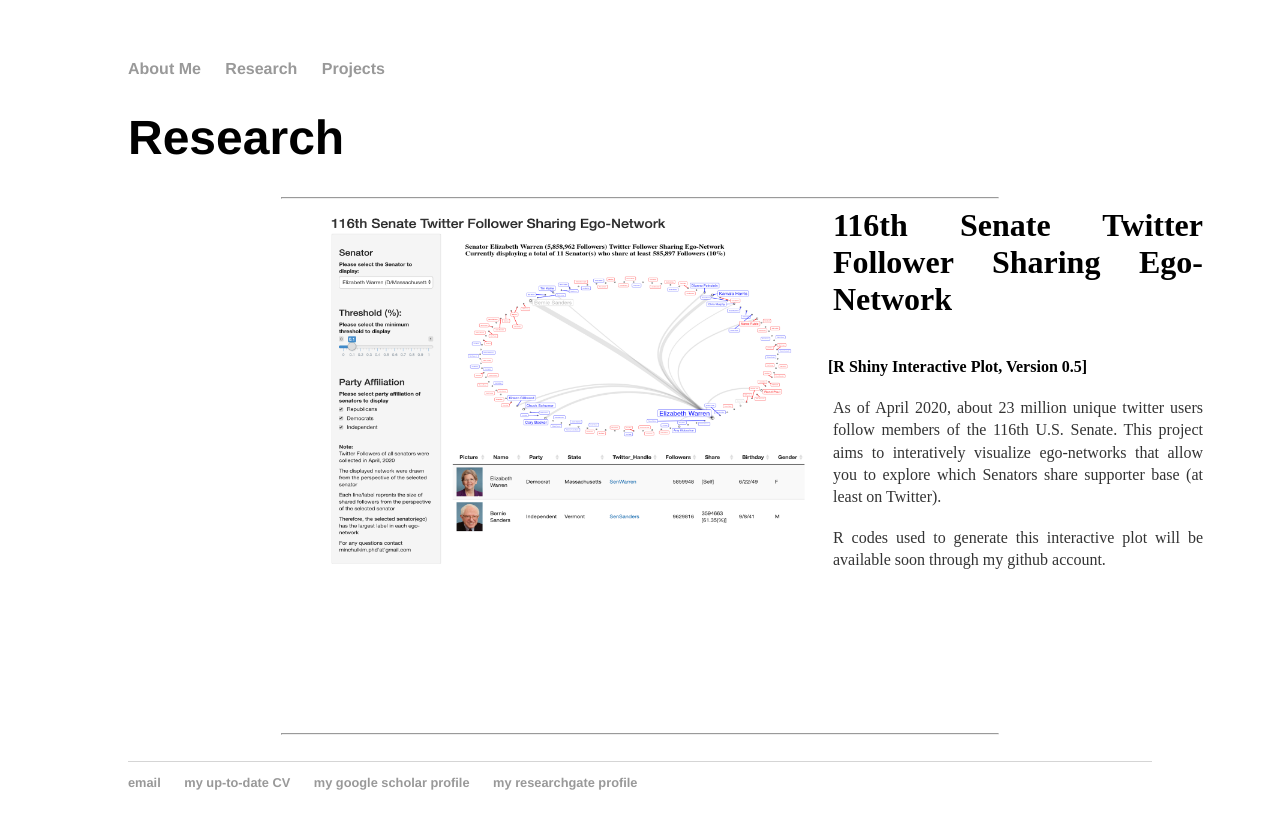
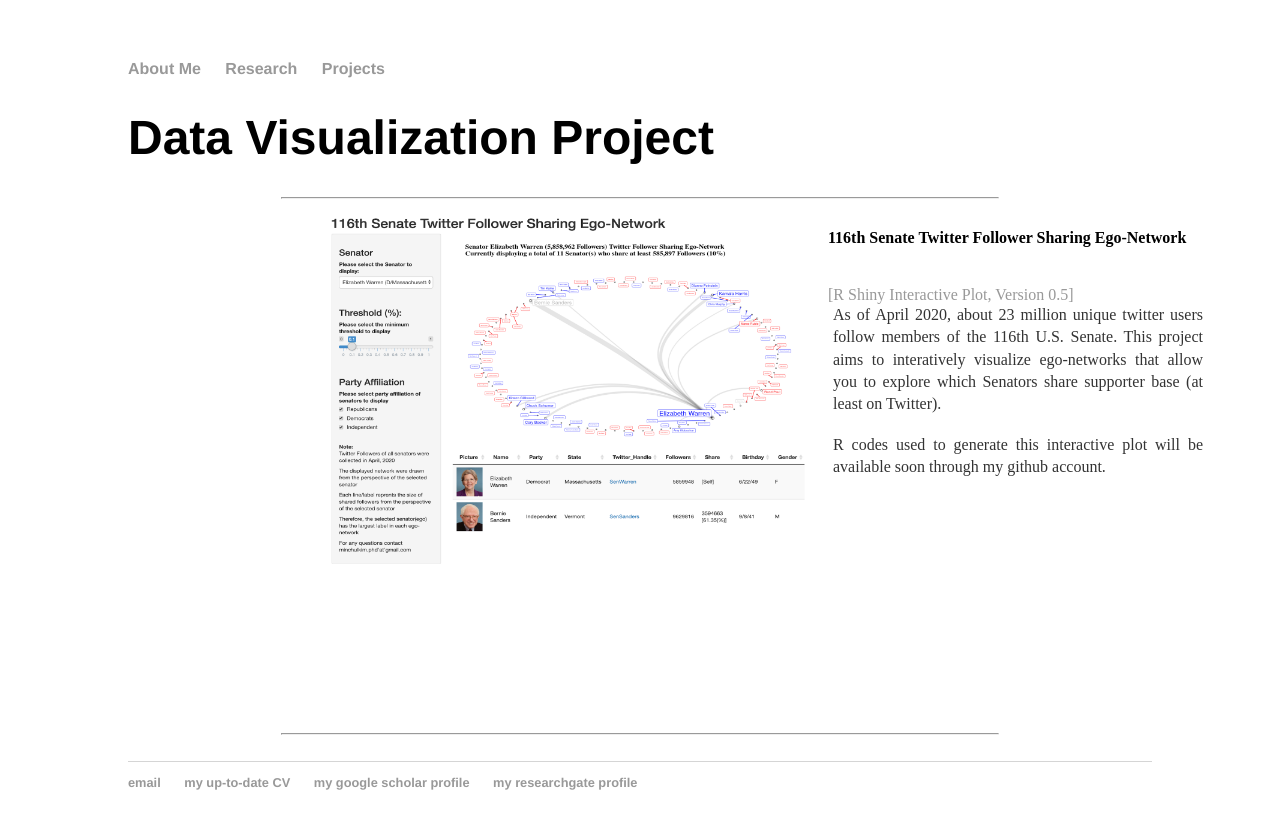
Before and after one commit to minchulkim-phd/minchulkim, a Jekyll site: the page built from projects/index.html, in a window 1280 px wide. Shown: the top 829 px of the page. Built offline with Jekyll 4.4.1, drawn with Linux system fonts in a browser that asks for light colours.

Commit message:
Update index.html

```diff
--- a/projects/index.html
+++ b/projects/index.html
@@ -4,15 +4,15 @@ title: Minchul Kim(Ph.D.)'s Personal Webpage
 ---
 <div class="blurb">
 
-	<h1>Research</h1>
+	<h1>Data Visualization Project</h1>
 
 	<hr width="70%" alight='left'>
 	<div class="slide-content">
 		<img src="/images/twitter_follower_network.png" width='480px;' height='360px;' style="float:left;margin: 5px 20px;">
                 <div class="imgDes">
-			<h3>116th Senate Twitter Follower Sharing Ego-Network</h3>
+			<h4>116th Senate Twitter Follower Sharing Ego-Network</h4>
 			</br>
-		<h4> [R Shiny Interactive Plot, Version 0.5] </h4>
+		<a href="/datavisulaization/twitter_follower_project1.html" target="_blank"> [R Shiny Interactive Plot, Version 0.5] </h4>
 		<p> As of April 2020, about 23 million unique twitter users follow members of the 116th U.S. Senate. This project aims to interatively visualize ego-networks that allow you to explore which Senators share supporter base (at least on Twitter). </p>
 		</br>
 		<p>R codes used to generate this interactive plot will be available soon through my github account. </p>
```
